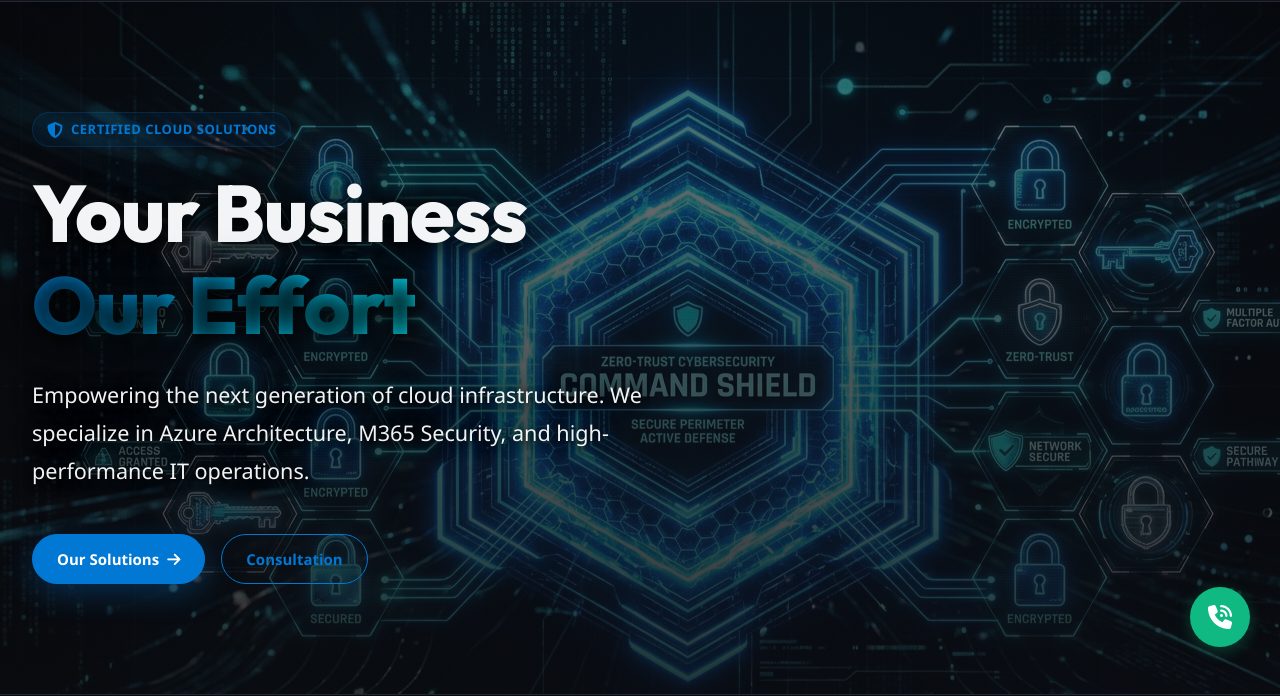
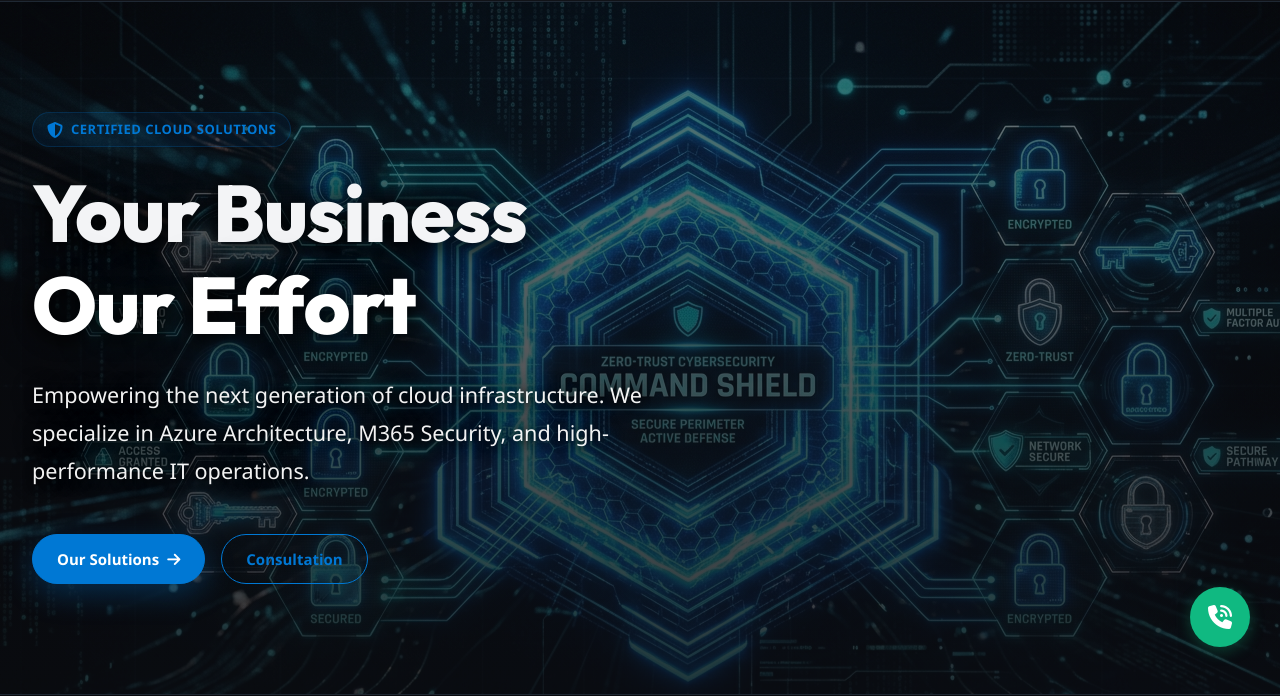
Before and after one commit to Rajesh1921/Rajesh-IT-solutions, a plain HTML site: page frontend/index.html in a window 1280 px wide. Shown: the part 123-819 px from the top of the page. Drawn offline with Linux system fonts and the light colour scheme; a web font is replaced by a local one.

Commit message:
Update index.html (Color)

```diff
--- a/frontend/index.html
+++ b/frontend/index.html
@@ -60,7 +60,8 @@
                     <i class="fa-solid fa-shield-halved" style="color: var(--accent-color);"></i>
                     <h2 class="profile-name-sm" style="color: var(--accent-color); font-weight: 600;">CERTIFIED CLOUD SOLUTIONS</h2>
                 </div>
-                <h1 class="fade-in" style="font-size: 5rem; line-height: 1.15; font-weight: 800; text-shadow: 0 4px 20px rgba(0, 0, 0, 0.95), 0 0 40px rgba(0, 0, 0, 0.5);">Your Business <br><span class="text-gradient">Our Effort</span></h1>
+                <h1 class="fade-in" style="font-size: 5rem; line-height: 1.15; font-weight: 800; text-shadow: 0 4px 20px rgba(0, 0, 0, 0.95), 0 0 40px rgba(0, 0, 0, 0.5);">Your Business <br><span style="color: #ffffff;">Our Effort</span></h1>
+
                 <p class="fade-in" style="margin: 25px 0 45px 0; font-size: 1.35rem; line-height: 1.75; color: rgba(255,255,255,0.95); max-width: 720px; text-shadow: 0 2px 10px rgba(0, 0, 0, 0.95), 0 0 20px rgba(0, 0, 0, 0.5);">Empowering the next generation of cloud infrastructure. We specialize in Azure Architecture, M365 Security, and high-performance IT operations.</p>
                 <div class="hero-btns fade-in">
                     <a href="#expertise" class="btn btn-primary" style="background-color: var(--accent-color); border-color: var(--accent-color); box-shadow: 0 10px 30px rgba(0, 120, 212, 0.3);">Our Solutions <i class="fa-solid fa-arrow-right"></i></a>
```
